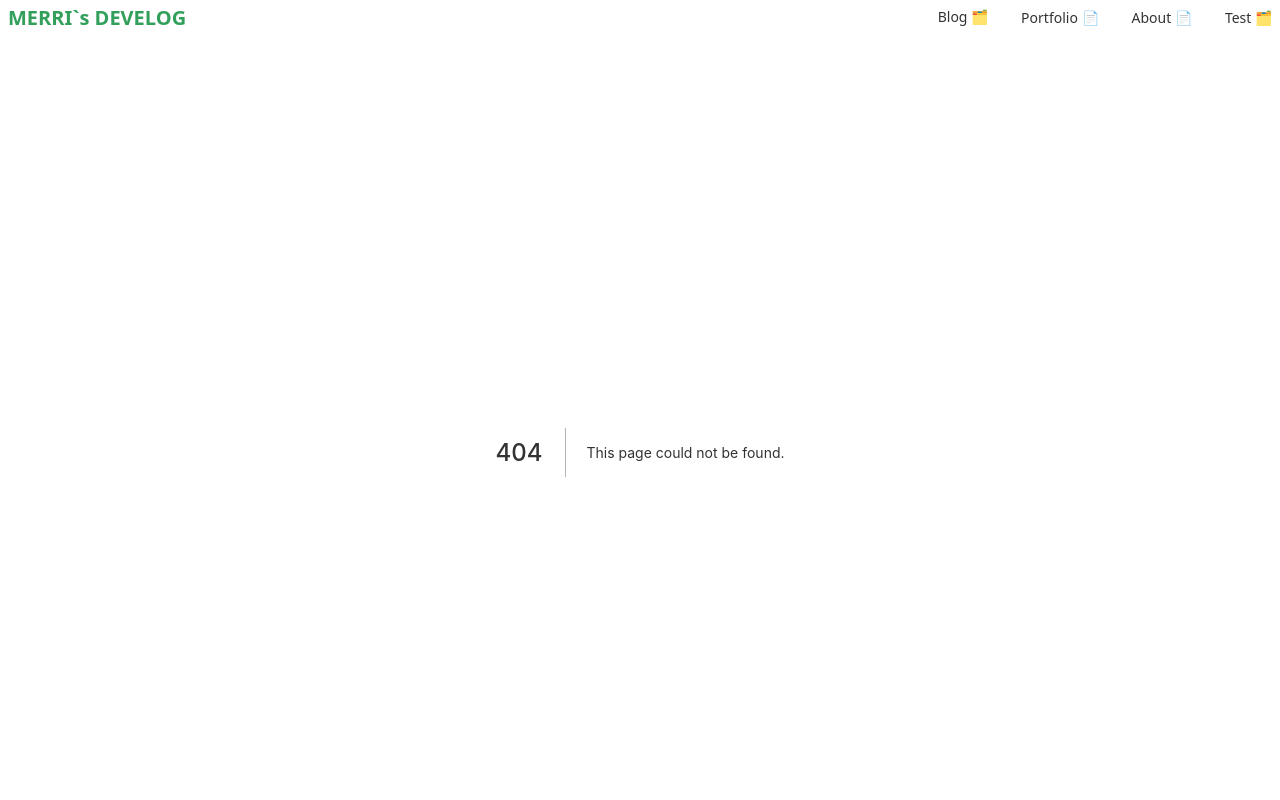
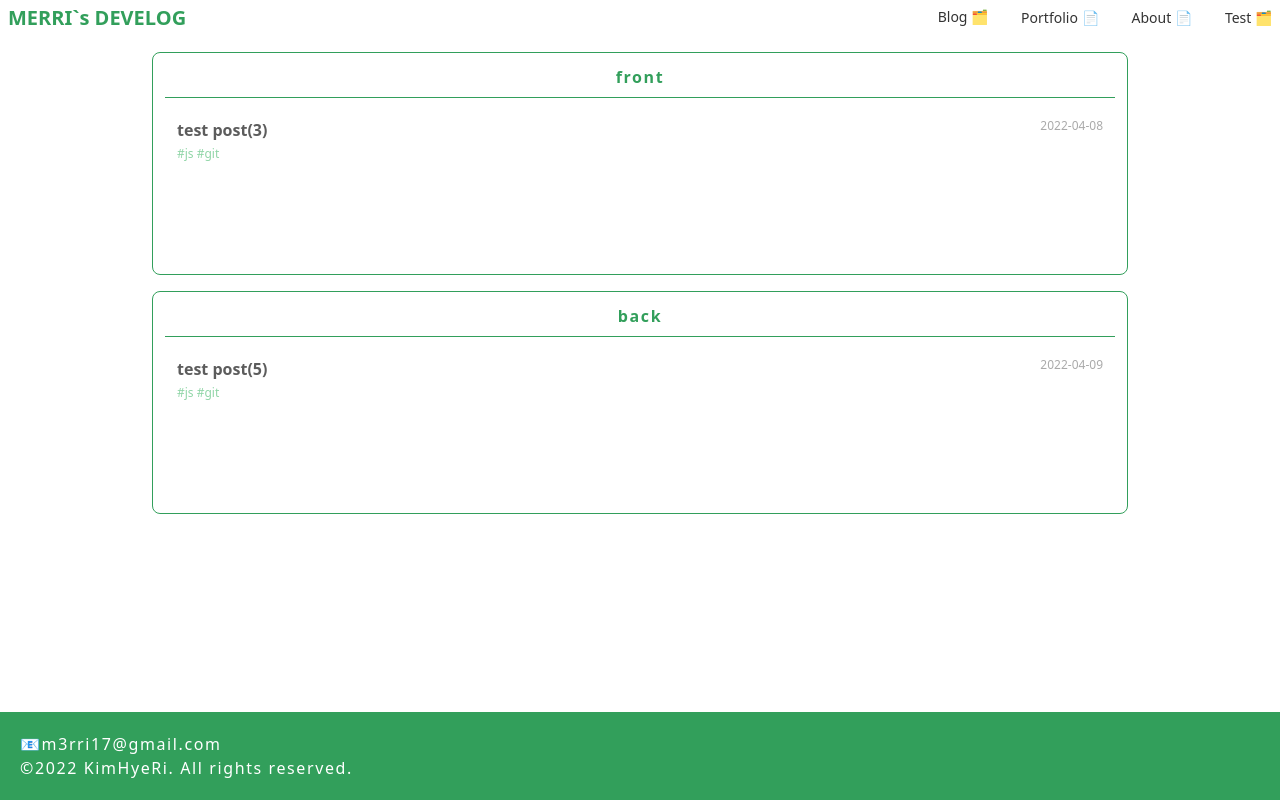
Before and after one commit to hrkim2/action-test, a Next.js app: page /action-test/blog in a window 1280 px wide. Before the commit this address had no page. Shown: the top 800 px of the page. Built offline with nearby package versions, Linux system fonts and the light colour scheme.

Commit message:
blog index 제작

```diff
--- a/next.config.js
+++ b/next.config.js
@@ -1,7 +1,7 @@
 /** @type {import('next').NextConfig} */
 const nextConfig = {
   reactStrictMode: true,
-  basePath: process.env.NODE_ENV === "production" ? "/action-test" : "/",
+  basePath: "/action-test",
 };
 
 module.exports = nextConfig;
--- a/src/blog/test_post(2).md
+++ b/src/blog/test_post(2).md
@@ -3,7 +3,7 @@ title: "test post(2)"
 date: "2022-04-06"
 category:
     - front
-    - javascript
+    - react
 tag:
     - js
     - git
--- /dev/null
+++ b/src/blog/test_post(3)-1.md
@@ -0,0 +1,10 @@
+---
+title: "test post(3)"
+date: "2022-04-08"
+category:
+    - front
+    - javascript
+tag:
+    - js
+    - git
+---
--- /dev/null
+++ b/src/blog/test_post(3)-2.md
@@ -0,0 +1,10 @@
+---
+title: "test post(3)"
+date: "2022-04-08"
+category:
+    - back
+    - oracle
+tag:
+    - js
+    - git
+---
--- /dev/null
+++ b/src/blog/test_post(3).md
@@ -0,0 +1,10 @@
+---
+title: "test post(3)"
+date: "2022-04-07"
+category:
+    - front
+    - javascript
+tag:
+    - js
+    - git
+---
--- /dev/null
+++ b/src/blog/test_post(4).md
@@ -0,0 +1,10 @@
+---
+title: "test post(5)"
+date: "2022-04-09"
+category:
+    - front
+    - javascript
+tag:
+    - js
+    - git
+---
--- a/src/component/Molecules/MainArticle.tsx
+++ b/src/component/Molecules/MainArticle.tsx
@@ -14,7 +14,7 @@ const MainArticle:FunctionComponent<ArticleProps> = ({articleLink, articleName,
                 <a className='hover:text-light'>{articleName}</a>
             </Link>
             :
-            {articleName}
+            articleName
             }
         </h2>
         {children || <div className='py-[60px] text-center text-black/70'>/ empty😪 /</div>}
--- a/src/component/Organisms/Layout.tsx
+++ b/src/component/Organisms/Layout.tsx
@@ -1,7 +1,6 @@
 import { FunctionComponent, useEffect, useState } from "react";
 import Navbar from 'component/Molecules/Navbar';
 import menuList from 'data/menu.json';
-import Link from 'next/link';
 
 interface LayoutProps {
     asPath: string;
--- a/src/component/Templates/Home.tsx
+++ b/src/component/Templates/Home.tsx
@@ -1,6 +1,6 @@
 import { FunctionComponent } from "react";
 import Link from 'next/link';
-import {BlogMeta} from '../types/Blog';
+import {BlogMeta} from 'component/types/Blog';
 import MainArticle from 'component/Molecules/MainArticle';
 
 interface HomeProps {
@@ -9,6 +9,7 @@ interface HomeProps {
 
 const Home: FunctionComponent<HomeProps> = ({blogMetaList})=>{
     return <div className='space-y-4'>
+        <MainArticle articleLink="about" articleName="✨Stack"/>
         <MainArticle articleLink="blog" articleName="🗳Blog">
             {blogMetaList.length>0 &&
             <div className='mt-2 mb-1.5 px-1 space-y-2 divide-y divide-aaa/30 min-h-[300px]'>
@@ -32,7 +33,7 @@ const Home: FunctionComponent<HomeProps> = ({blogMetaList})=>{
             </div>
             }
         </MainArticle>
-        {/* <MainArticle articleLink="portfolio" articleName="🗃Portfolio"/> */}
+        <MainArticle articleLink="portfolio" articleName="🗃Portfolio"/>
     </div>;
 }
 
--- a/src/data/blog.js
+++ b/src/data/blog.js
@@ -8,7 +8,7 @@ import html from "remark-html";
 const POST_DIR = path.join(process.cwd(), "src/blog");
 
 const sortListByDateOrTitle = (list) =>
-  list.sort((a, b) => (a.date < b.date && a.title < b.title ? 1 : -1));
+  list.sort((a, b) => (a.date <= b.date && a.title <= b.title ? 1 : -1));
 
 export function getAllSortedPost() {
   const fileNames = fs.readdirSync(POST_DIR);
--- /dev/null
+++ b/src/pages/blog/index.tsx
@@ -0,0 +1,59 @@
+import type { NextPage } from 'next';
+import MainArticle from 'component/Molecules/MainArticle';
+import { getAllSortedPost } from 'data/blog';
+import {BlogMeta} from 'component/types/Blog';
+import Link from 'next/link';
+
+const Blog: NextPage = ({fivePostByCategory}:any) => {
+    //console.log(fivePostByCategory);
+  return fivePostByCategory.length===0 ? <></> :
+    <div className='space-y-4'>
+      {fivePostByCategory
+        .map((cateInfo:{category:string, postList:BlogMeta[]})=>{
+          return <MainArticle key={cateInfo.category} articleName={cateInfo.category}>
+            <div className='mt-2 mb-1.5 px-1 space-y-2 divide-y divide-aaa/30 min-h-[150px]'>
+              {cateInfo.postList.map(post=>{
+                return <div key={post.id} className="flex flex-row py-3 px-2">
+                  <div className='flex-1 self-center'>
+                    <Link href={`/blog/${post.id}`}>
+                      <a className="font-semibold text-black/80 hover:text-aaa">
+                        <div>{post.title}</div>
+                      </a>
+                    </Link>
+                    <div className='text-xs text-light cursor-default self-center pt-1'>
+                      #{post.tag.join(' #')}
+                    </div>
+                  </div>
+                  <span className='flex-none text-aaa text-xs'>
+                    {post.date}
+                  </span>
+                </div>;
+              })}
+            </div>
+          </MainArticle>
+      })}
+
+    </div>;
+}
+
+export default Blog;
+
+export async function getStaticProps(){
+  const allPost:BlogMeta[] = await getAllSortedPost();
+  const categoryList = allPost
+    .map(post=>post.category[0])
+    .filter((category:string, i:number, ary:string[])=>ary.indexOf(category)===i);
+  const FivePostByCategory = categoryList.map((category:string)=>{
+    let postList:BlogMeta[] = [];
+
+    postList.push(allPost[category.length%2]);
+
+    return {category, postList};
+  });
+
+  return {
+    props: {
+      fivePostByCategory: FivePostByCategory
+    }
+  }
+}
--- a/src/pages/index.tsx
+++ b/src/pages/index.tsx
@@ -9,7 +9,10 @@ const Home: NextPage = ({post}:any) => {
 export default Home;
 
 export async function getStaticProps(){
-  const post = await getAllSortedPost();
+  let post = await getAllSortedPost();
+  if(post.length>5){
+    post = post.splice(0, 5);
+  }
 
   return {
     props: {
```
